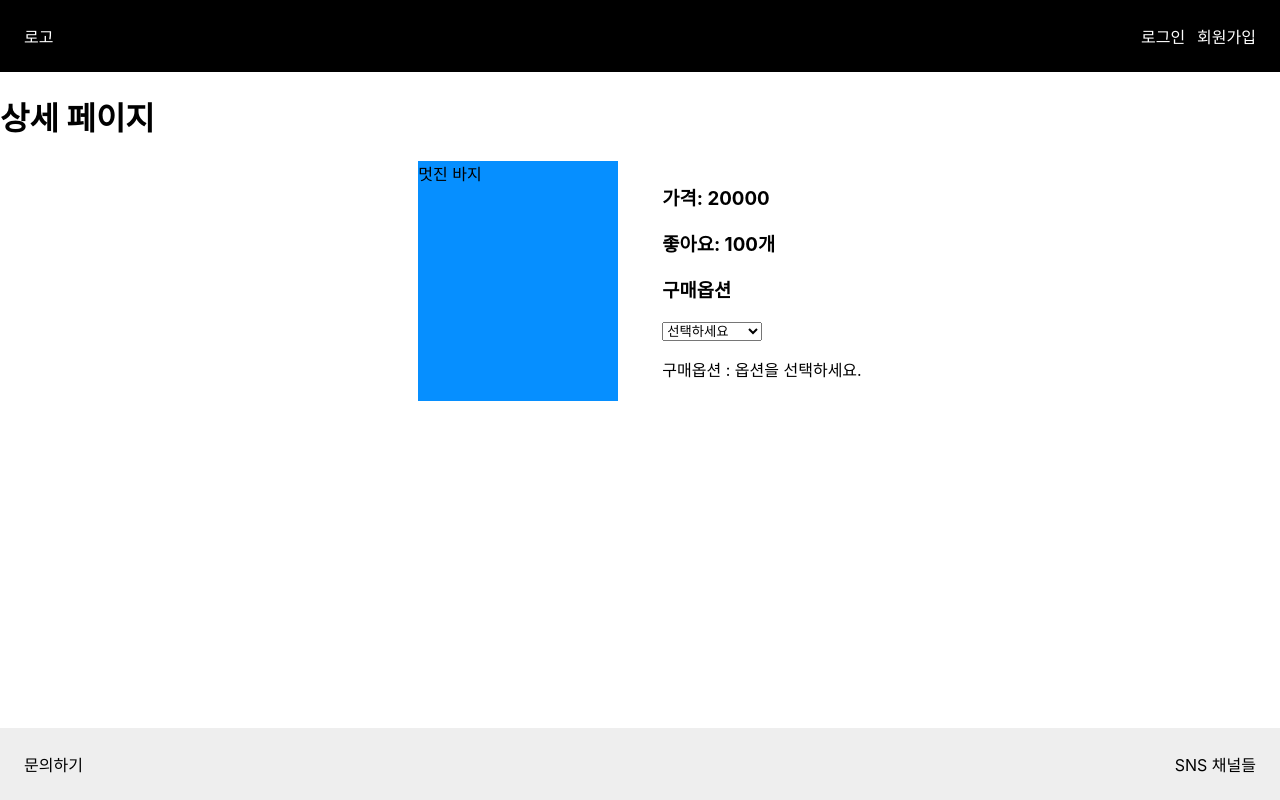
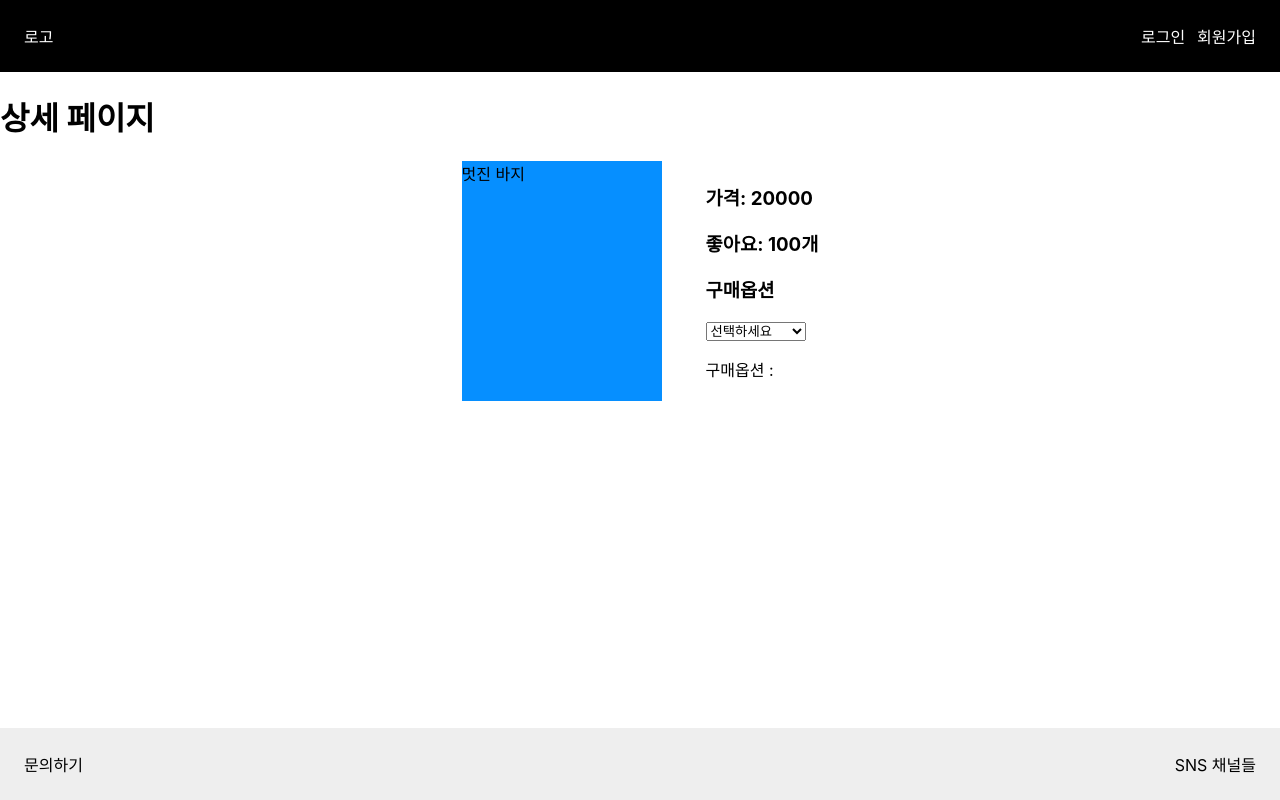
Before and after one commit to yoongun97/elite-react-router, a React (Create React App) app: page /products/9a3511ea-d3d3-1989-de58-fee91e94b2f4 in a window 1280 px wide. Built offline with nearby package versions, Linux system fonts and the light colour scheme.

Commit message:
selectedOption 초기값 수정

```diff
--- a/src/pages/Product.jsx
+++ b/src/pages/Product.jsx
@@ -7,7 +7,7 @@ export default function Product(props) {
   const { products } = props;
   // props로 내려받은 상품목록
 
-  const [selectedOption, setSelectedOption] = useState("옵션을 선택하세요."); // 선택된 옵션
+  const [selectedOption, setSelectedOption] = useState(""); // 선택된 옵션
 
   const optionChangeHandler = (event) => {
     setSelectedOption(event.target.value); // 선택된 옵션의 값 업데이트
```
